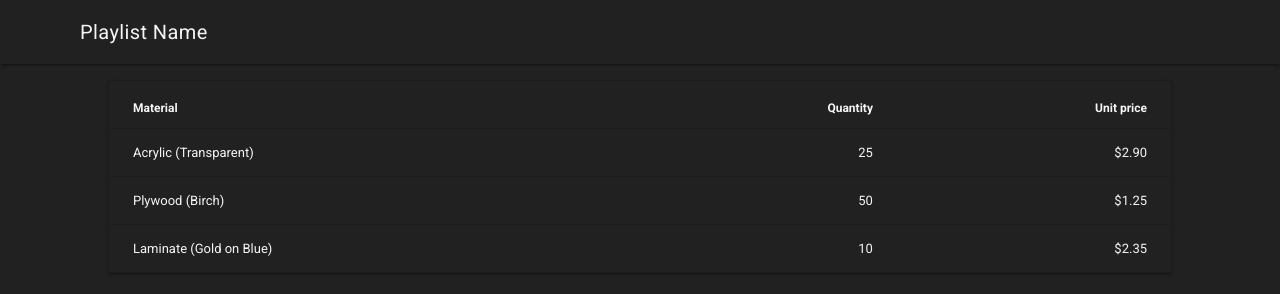
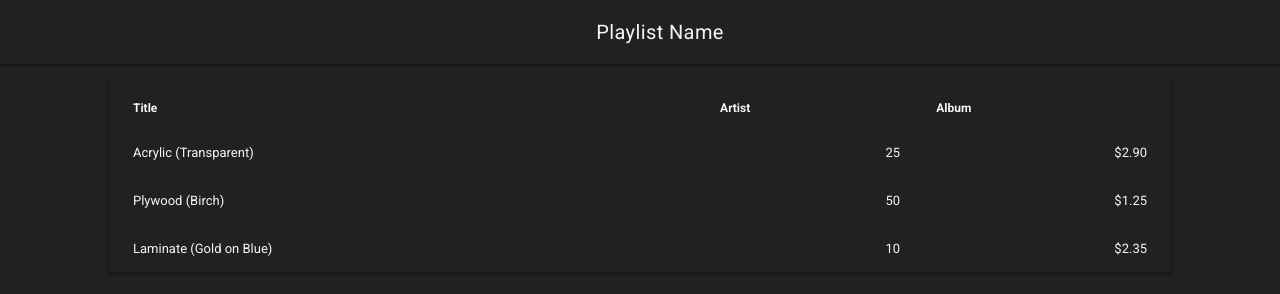
Before and after one commit to Duck-and-Windmill/Qrator, a website: page public/index.html in a window 1280 px wide. Drawn offline with nearby package versions, Linux system fonts and the light colour scheme.

Commit message:
add spotify library

```diff
--- a/package.json
+++ b/package.json
@@ -13,6 +13,7 @@
     "url": "git+https://github.com/Duck-and-Windmill/Qrator.git"
   },
   "dependencies": {
-    "express": "^4.13.4"
+    "express": "^4.13.4",
+    "spotify-web-api-node": "^2.3.5"
   }
 }
--- a/public/css/styles.css
+++ b/public/css/styles.css
@@ -213,10 +213,6 @@ _:-ms-input-placeholder, :root .demo-graph {
   width: 100%;
 }
 
-#playlist-title {
-  text-align: center;
+.mdl-layout__header-row {
+  justify-content: center;
 }
-
-.mdl-layout__header {
-  text-align: center;
-}
--- a/public/index.html
+++ b/public/index.html
@@ -70,9 +70,9 @@
             <table class="mdl-data-table mdl-js-data-table mdl-shadow--2dp mdl-color--grey-900 mdl-color-text--grey-100" id="song-list">
               <thead>
                 <tr>
-                  <th class="mdl-data-table__cell--non-numeric mdl-color-text--grey-100">Material</th>
-                  <th class="mdl-color-text--grey-100">Quantity</th>
-                  <th class="mdl-color-text--grey-100">Unit price</th>
+                  <th class="mdl-data-table__cell--non-numeric mdl-color-text--grey-100">Title</th>
+                  <th class="mdl-data-table__cell--non-numeric mdl-color-text--grey-100">Artist</th>
+                  <th class="mdl-data-table__cell--non-numeric mdl-color-text--grey-100">Album</th>
                 </tr>
               </thead>
               <tbody>
```
